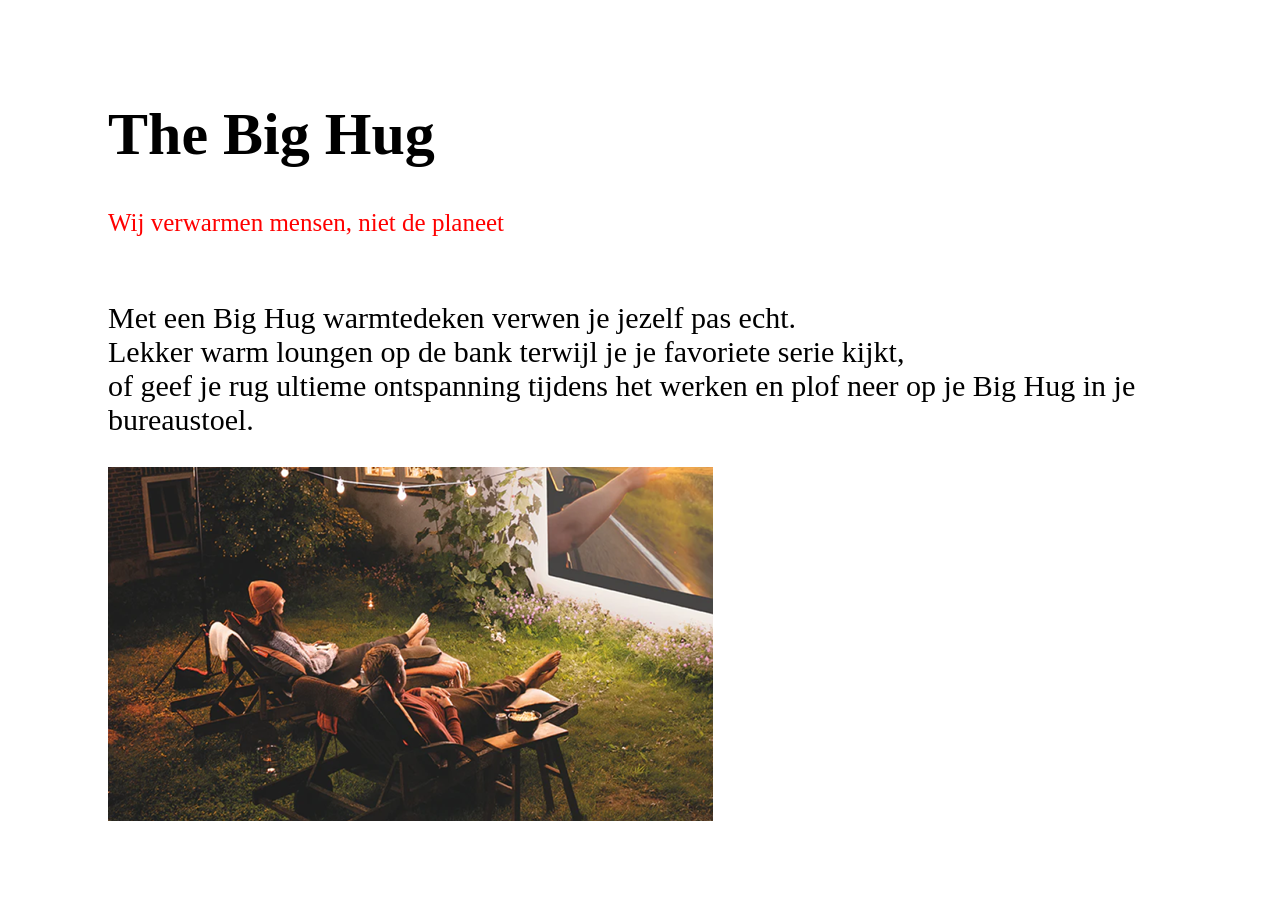
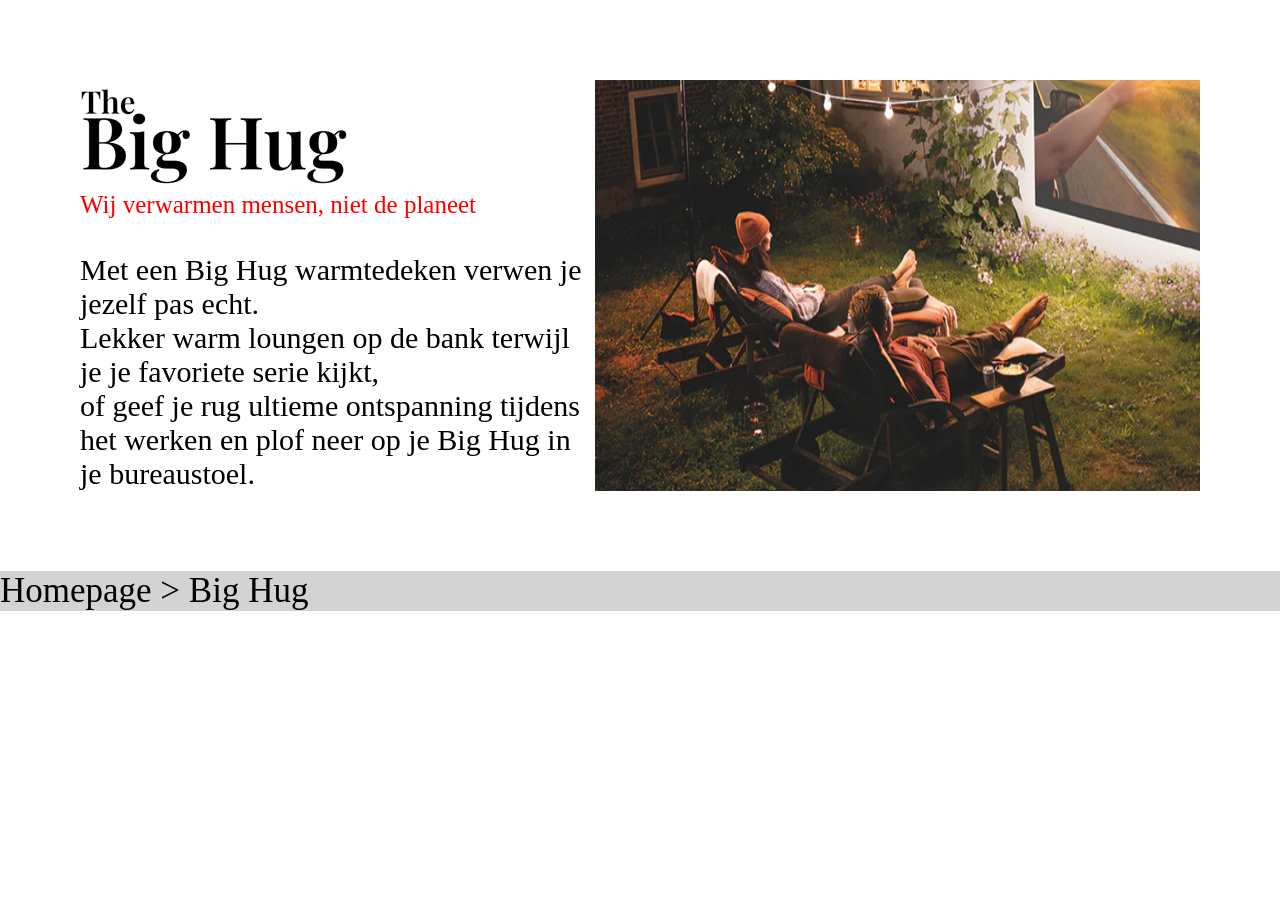
Before and after one commit to QuinnGitt/big-hug-xl, a PHP site: page /infopage.php in a window 1280 px wide. After the commit the page ends 611 px from the top, so only its background shows below. Run offline with PHP 8.4, Linux system fonts and the light colour scheme; style sheets or scripts are compiled from the project's sources.

Commit message:
page divider en images toegevoegt

```diff
--- a/infopage.php
+++ b/infopage.php
@@ -10,16 +10,18 @@
 <body>
 
     <div class="upper-text">
-        <h1 class="title">The Big Hug</h1>
+        <div class="upper-text-content">
+            <img class="title" src="img/the_big_hug.png" alt="Big Hug">
             <p class="text-1">Wij verwarmen mensen, niet de planeet</p>
             <p class="text-2">
                 Met een Big Hug warmtedeken verwen je jezelf pas echt.
                 Lekker warm loungen op de bank terwijl je je favoriete serie kijkt,
                 of geef je rug ultieme ontspanning tijdens het werken en plof neer op je Big Hug in je bureaustoel.
             </p>
+        </div>
         <img class="image"src="img/info-banner.png" alt="info banner">
     </div>
-
+    <div class="page-divider"><p class="page-divider-text">Homepage > Big Hug</p></div>
 
 
 
--- a/scss/infopage.scss
+++ b/scss/infopage.scss
@@ -1,20 +1,32 @@
-.upper-text{
-    margin: 100px;
+*{
+    margin: 0;
+    padding: 0;
 }
 
-.upper-text > .title{
+.upper-text{
+    margin: 80px;
+    display: flex;
+}
+
+.upper-text > .upper-text-content > .title{
     font-size: 60px;
 }
 
-.upper-text > .text-1{
+.upper-text > .upper-text-content > .text-1{
     color: red;
     font-size: 25px;
 }
-.upper-text > .text-2{
+.upper-text > .upper-text-content > .text-2{
     font-size: 30px;
     white-space: pre-line;
 }
 .upper-text > .image{
-    left: 75rem;
+
     display: flex;
 }
+.page-divider{
+    background: lightgray;
+}
+.page-divider > .page-divider-text{
+    font-size: 35px;
+}
```
Lines whose indentation alone changed are shown as unchanged.
